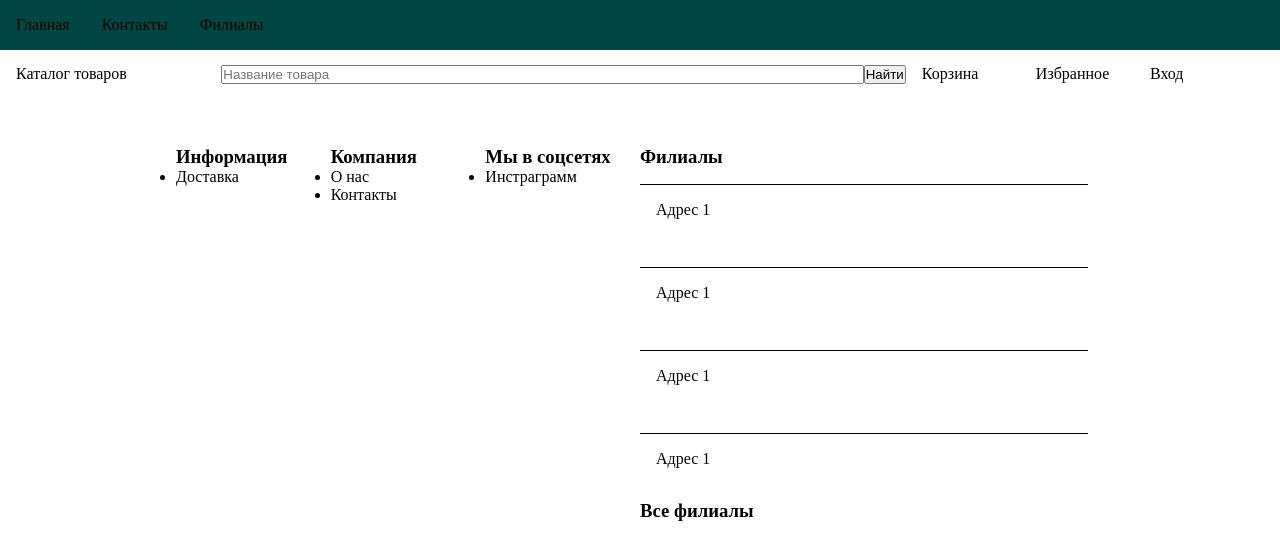
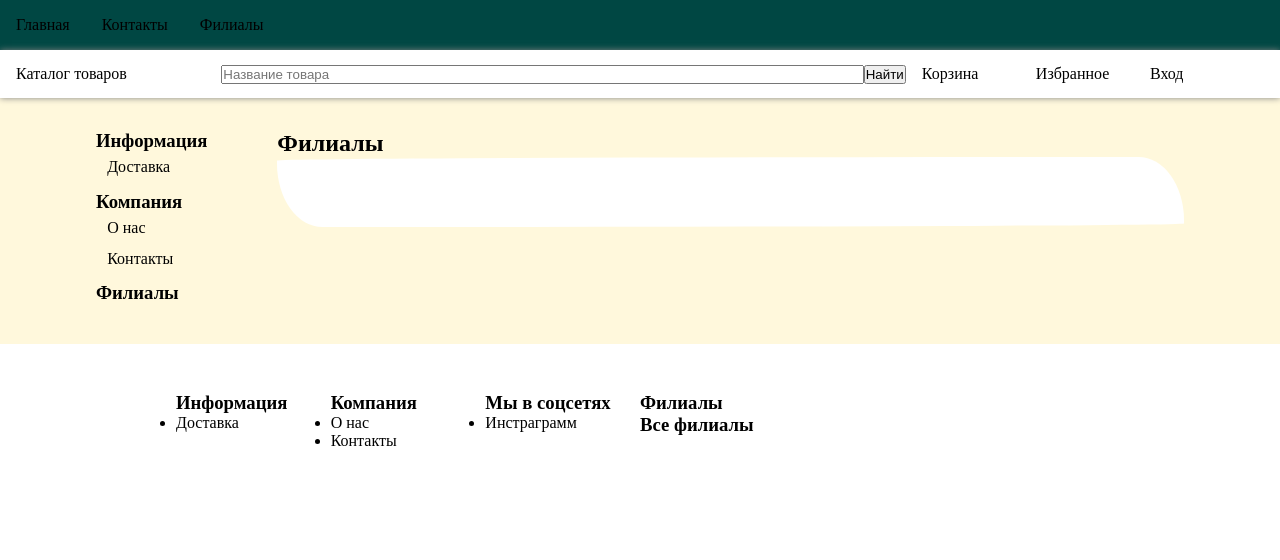
Before and after one commit to gidragir/pharmacy, a PHP site: page /branches in a window 1280 px wide. Shown: the top 560 px of the page. Run offline with PHP 8.4, Linux system fonts and the light colour scheme; data that the repository does not hold is empty.

Commit message:
15 11 2023

```diff
--- a/components/general/footer.php
+++ b/components/general/footer.php
@@ -17,13 +17,16 @@
 
   <div class="footer_section branches_section">
     <h3>Филиалы</h3>
-    <div class="branches">
-      <div class="branch">Адрес 1</div>
-      <div class="branch">Адрес 1</div>
-      <div class="branch">Адрес 1</div>
-      <div class="branch">Адрес 1</div>
+    <div class="footer_branches">
+      <?php
+        $branches = $GLOBALS['db']->query('SELECT `name` FROM `branches` LIMIT 4')->fetchAll(PDO::FETCH_ASSOC);
+
+        foreach ($branches as $branch) :
+      ?>
+        <div class="footer_branch"><?= $branch['name']?></div>
+      <?php endforeach ?>
     </div>
-    <h3><a href="/branches">Все филиалы</a></h3>
+    <h3><a href="branches">Все филиалы</a></h3>
   </div>
 
 </footer>
--- a/components/general/header.php
+++ b/components/general/header.php
@@ -1,7 +1,7 @@
 <header>
   <ul class="header_ul">
     <li class="header_li"><a href="/">Главная</a></li>
-    <li class="header_li"><a href="/">Контакты</a></li>
-    <li class="header_li"><a href="/">Филиалы</a></li>
+    <li class="header_li"><a href="contacts">Контакты</a></li>
+    <li class="header_li"><a href="branches">Филиалы</a></li>
   </ul>
 </header>
--- /dev/null
+++ b/components/navigation.php
@@ -0,0 +1,23 @@
+<link rel="stylesheet" type="text/css" href="../css/navigation.css">
+<div class="navigation">
+  <ul class="navigation_ul">
+    <li>
+      <h3>Информация</h3>
+      <ul class="navigation_ul">
+        <li class="navigation_li"><a href="delivery">Доставка</a></li>
+      </ul>
+    </li>
+    <li>
+      <h3>Компания</h3>
+      <ul class="navigation_ul">
+        <li class="navigation_li"><a href="about">О нас</a></li>
+        <li class="navigation_li"><a href="contacts">Контакты</a></li>
+      </ul>
+    </li>
+    <li>
+      <a href="branches">
+        <h3>Филиалы</h3>
+      </a>
+    </li>
+  </ul>
+</div>
--- a/configs/databaseconnect.php
+++ b/configs/databaseconnect.php
@@ -2,8 +2,10 @@
 require_once 'pdoconfig.php';
 
 try {
-  $conn = new PDO("mysql:host=$host;dbname=$dbname", $username, $password);
-  echo "Connected to $dbname at $host successfully.";
+  $conn = new PDO("mysql:host=$host;dbname=$dbname", $username,$password, [
+    PDO::ATTR_PERSISTENT => true
+  ]);
+  $GLOBALS['db'] = $conn;
 } catch (PDOException $pe) {
-  die("Could not connect to the database $dbname :" . $pe->getMessage());
+  echo("Could not connect to the database $dbname :" . $pe->getMessage());
 }
--- a/configs/pdoconfig.php
+++ b/configs/pdoconfig.php
@@ -1,5 +1,5 @@
 <?php
-$host = 'localhost';
-$dbname = 'databasename';
-$username = 'username';
-$password = 'password';
+$host = '127.0.0.1';
+$dbname = 'pharmacy';
+$username = 'root';
+$password = '';
--- a/css/catalog_header.css
+++ b/css/catalog_header.css
@@ -3,6 +3,8 @@
   align-items: center;
   height: 3em;
   padding: 0 1em 0 1em;
+  box-shadow: 0 0.01em 0.4em grey;
+  z-index: 999;
 }
 
 .catalog_header a {
--- a/css/general/footer.css
+++ b/css/general/footer.css
@@ -17,12 +17,12 @@
   flex-direction: column;
 }
 
-.branches {
+.footer_branches {
   display: flex;
   flex-wrap: wrap;
 }
 
-.branch {
+.footer_branch {
   flex: 1 1 15em;
 
   margin: 1em 1em 1em 0;
@@ -31,6 +31,6 @@
   border-top: solid 1px #000;
 }
 
-.branch:nth-child(odd) {
+.footer_branch:nth-child(odd) {
   flex: 1 1 15em;
 }
--- a/css/index.css
+++ b/css/index.css
@@ -18,3 +18,8 @@
 a:hover {
   color: rgb(10, 201, 127);
 }
+
+main {
+  padding: 2em 6em 2em 6em;
+  background-color: cornsilk;
+}
--- a/css/main.css
+++ b/css/main.css
@@ -1,7 +1,5 @@
 main {
   flex: 1;
-  background-color: cornsilk;
-  padding: 1em;
 }
 
 .advantage_table {
--- /dev/null
+++ b/css/miscs.css
@@ -0,0 +1,25 @@
+.misc_main {
+  display: flex;
+}
+
+.misc_section {
+  flex: 1;
+}
+
+.misc_div {
+  background-color: white;
+  border-radius: 90% 5% / 5% 90%;
+  padding: 2.2em 4em 2.2em 4em;
+}
+
+.misc_branches {
+  display: grid;
+  grid-template-columns: repeat(auto-fill, 25%);
+}
+
+.misc_branch {
+  padding-bottom: 0.3em;
+  margin-right: 2em;
+  margin-bottom: 1em;
+  border-bottom: solid 1px #000;
+}
--- /dev/null
+++ b/css/navigation.css
@@ -0,0 +1,13 @@
+.navigation {
+  flex: 0.2;
+  height: 100%;
+}
+
+.navigation_ul {
+  list-style: none;
+  padding-bottom: 0.5em;
+}
+
+.navigation_li {
+  padding: 0.4em 0 0.4em 0.7em;
+}
--- a/index.php
+++ b/index.php
@@ -11,10 +11,10 @@
 
 <body>
 
+    <?php include "configs/databaseconnect.php"; ?>
     <?php include "components/general/header.php"; ?>
     <?php include "components/catalog_header.php"; ?>
-    <?php
-    include "router.php";
+    <?php include "router.php";
 
     route('/', function () {
         include "pages/main.php";
--- a/pages/branches.php
+++ b/pages/branches.php
@@ -0,0 +1,19 @@
+<link rel="stylesheet" type="text/css" href="../css/miscs.css">
+
+<main class="misc_main">
+  <?php include "components/navigation.php" ?>
+  <div class="misc_section">
+    <h2>Филиалы</h2>
+    <div class="misc_div">
+      <div class="misc_branches">
+        <?php
+        $branches = $GLOBALS['db']->query('SELECT `name` FROM `branches`')->fetchAll(PDO::FETCH_ASSOC);
+
+        foreach ($branches as $branch) :
+        ?>
+          <div class="misc_branch"><?= $branch['name'] ?></div>
+        <?php endforeach ?>
+      </div>
+    </div>
+  </div>
+</main>
```
Also changed, not shown: pages/about.php (+25 -0 lines), pages/catalog.php (+22 -2 lines), pages/contacts.php (+25 -0 lines), pages/delivery.php (+25 -0 lines), pages/favorites.php (+22 -0 lines).
